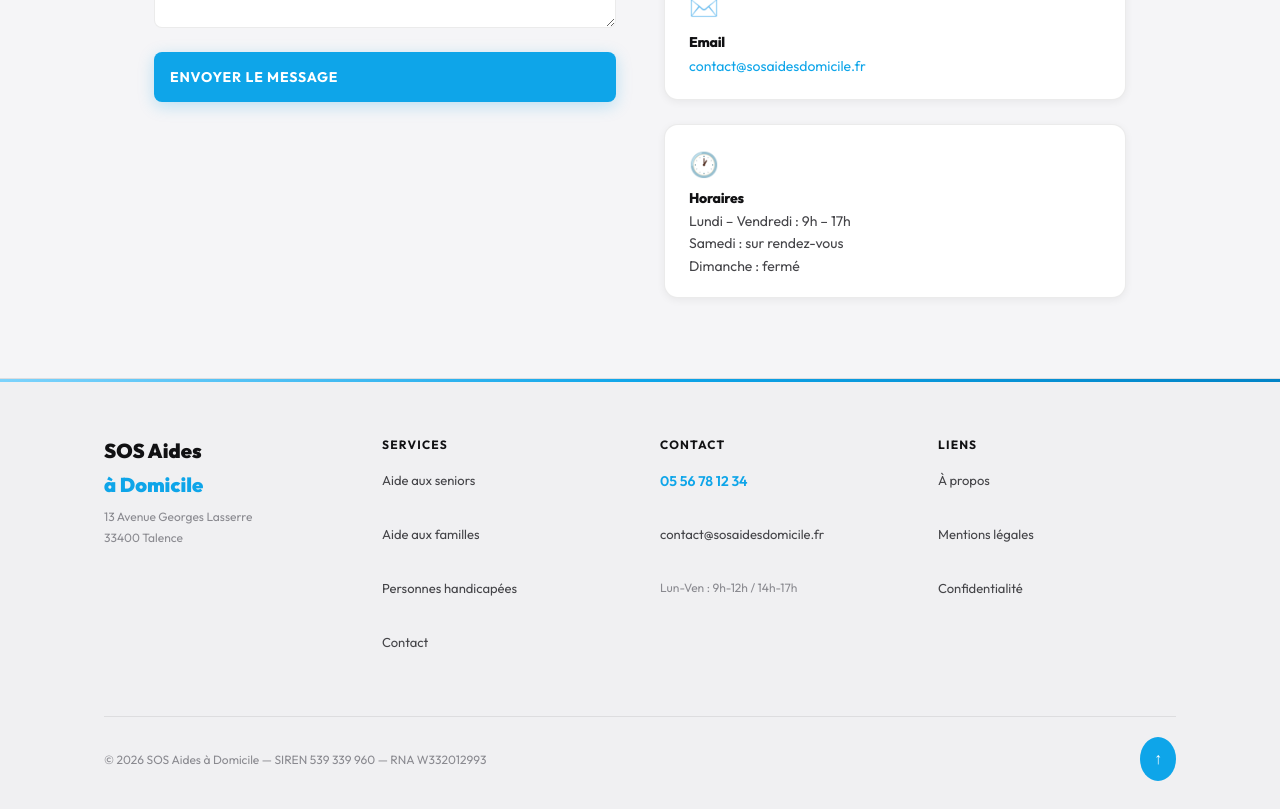
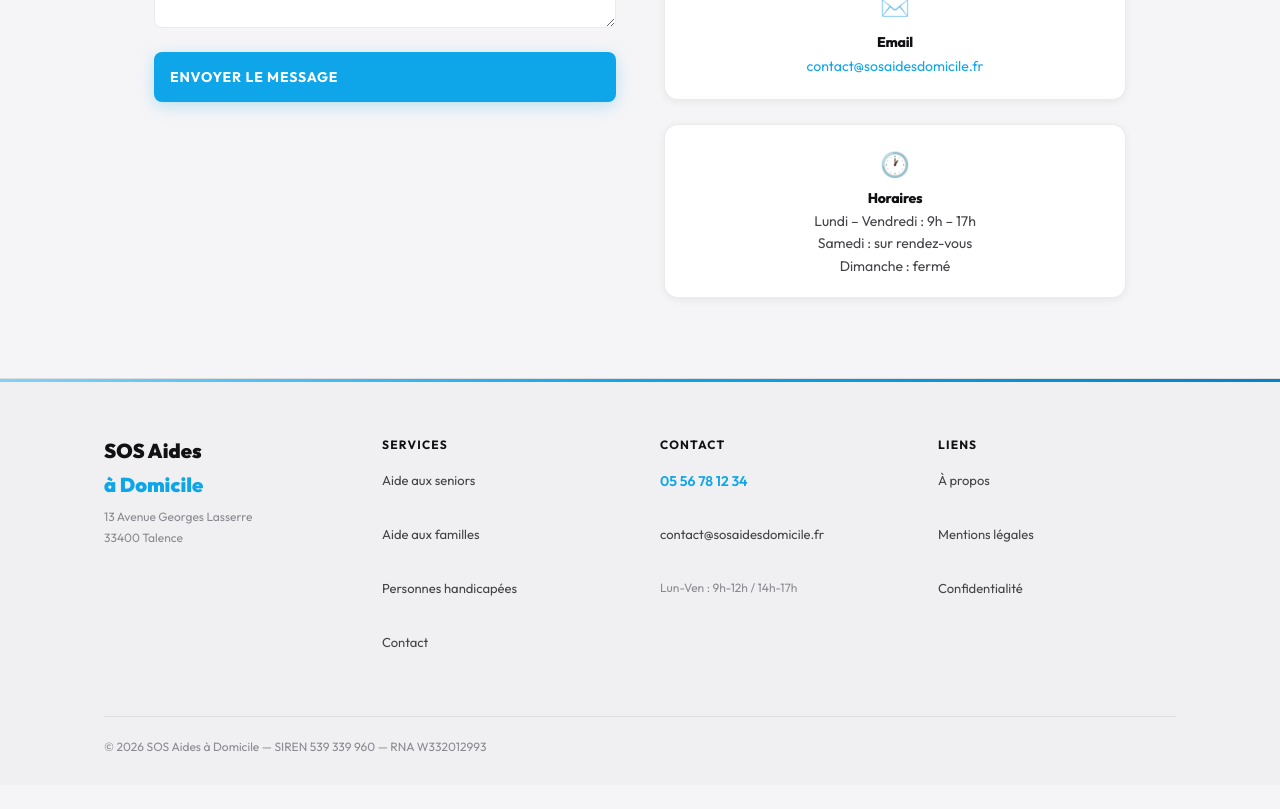
Before and after one commit to autokompetenz/sos-aides-domicile, a React (Vite) app: page /contact in a window 1280 px wide. Shown: the part 700-1509 px from the top of the page. After the commit the page ends 1485 px from the top, so only its background shows below. Built offline with nearby package versions, Linux system fonts and the light colour scheme; a web font is replaced by a local one.

Commit message:
icones centrées dans les cartes services et contact

```diff
--- a/src/App.jsx
+++ b/src/App.jsx
@@ -1,3 +1,4 @@
+import { useState, useEffect } from 'react';
 import { BrowserRouter, Routes, Route } from 'react-router-dom';
 import Navbar from './components/Navbar';
 import Footer from './components/Footer';
@@ -9,6 +10,29 @@ import ServiceDetail from './pages/ServiceDetail';
 import APropos       from './pages/APropos';
 import Contact       from './pages/Contact';
 import Legal         from './pages/Legal';
+
+function ScrollTop() {
+  const [show, setShow] = useState(false);
+  useEffect(() => {
+    const onScroll = () => setShow(window.scrollY > 400);
+    window.addEventListener('scroll', onScroll, { passive: true });
+    return () => window.removeEventListener('scroll', onScroll);
+  }, []);
+  if (!show) return null;
+  return (
+    <button onClick={() => window.scrollTo({ top: 0, behavior: 'smooth' })} style={{
+      position: 'fixed', bottom: 28, right: 28, zIndex: 999,
+      width: 44, height: 44, borderRadius: '50%', border: 'none', cursor: 'pointer',
+      background: 'var(--red)', color: '#fff', fontSize: 18,
+      display: 'flex', alignItems: 'center', justifyContent: 'center',
+      boxShadow: '0 4px 20px rgba(14,164,233,0.35)',
+      transition: 'all 0.25s',
+    }}
+      onMouseEnter={e => { e.target.style.transform = 'translateY(-3px)'; e.target.style.boxShadow = '0 8px 28px rgba(14,164,233,0.5)' }}
+      onMouseLeave={e => { e.target.style.transform = ''; e.target.style.boxShadow = '0 4px 20px rgba(14,164,233,0.35)' }}
+    >↑</button>
+  );
+}
 
 export default function App() {
   function MainLayout({ children }) {
@@ -24,6 +48,7 @@ export default function App() {
   return (
     <BrowserRouter>
       <Toast />
+      <ScrollTop />
       <Routes>
         <Route path="/" element={<MainLayout><Home /></MainLayout>} />
         <Route path="/services" element={<MainLayout><Services /></MainLayout>} />
--- a/src/components/Footer.jsx
+++ b/src/components/Footer.jsx
@@ -3,8 +3,6 @@ import { Link } from 'react-router-dom';
 const F = "'Outfit',sans-serif";
 
 export default function Footer() {
-  const scrollTop = () => window.scrollTo({ top: 0, behavior: 'smooth' });
-
   return (
     <footer style={{
       background: 'var(--bg-card2)',
@@ -92,15 +90,6 @@ export default function Footer() {
           <p style={{ fontSize: 12, color: 'var(--text-3)' }}>
             © {new Date().getFullYear()} SOS Aides à Domicile — SIREN 539 339 960 — RNA W332012993
           </p>
-          <button onClick={scrollTop} style={{
-            background: 'var(--red)', color: '#fff', border: 'none', cursor: 'pointer',
-            width: 36, height: 36, borderRadius: '50%', fontSize: 16, display: 'flex',
-            alignItems: 'center', justifyContent: 'center',
-            transition: 'all 0.25s',
-          }}
-            onMouseEnter={e => { e.target.style.transform = 'translateY(-3px)'; e.target.style.boxShadow = '0 4px 16px rgba(14,164,233,0.4)' }}
-            onMouseLeave={e => { e.target.style.transform = ''; e.target.style.boxShadow = '' }}
-          >↑</button>
         </div>
       </div>
     </footer>
--- a/src/pages/Contact.jsx
+++ b/src/pages/Contact.jsx
@@ -111,6 +111,7 @@ export default function Contact() {
                 borderRadius: 14,
                 padding: '20px 24px',
                 boxShadow: 'var(--shadow-sm)',
+                textAlign: 'center',
               }}>
                 <p style={{ fontSize: 24, marginBottom: 8 }}>{item.icon}</p>
                 <h3 style={{ fontFamily: F, fontWeight: 800, fontSize: 14, color: 'var(--text)', marginBottom: 4 }}>{item.title}</h3>
--- a/src/pages/Services.jsx
+++ b/src/pages/Services.jsx
@@ -121,6 +121,7 @@ export default function Services() {
                     cursor: 'pointer',
                     transition: 'border-color 0.2s, transform 0.2s',
                     height: '100%',
+                    textAlign: 'center',
                   }}
                   onMouseOver={e => { e.currentTarget.style.borderColor = 'var(--red)'; e.currentTarget.style.transform = 'translateY(-3px)'; }}
                   onMouseOut={e => { e.currentTarget.style.borderColor = 'var(--border)'; e.currentTarget.style.transform = 'none'; }}
```
